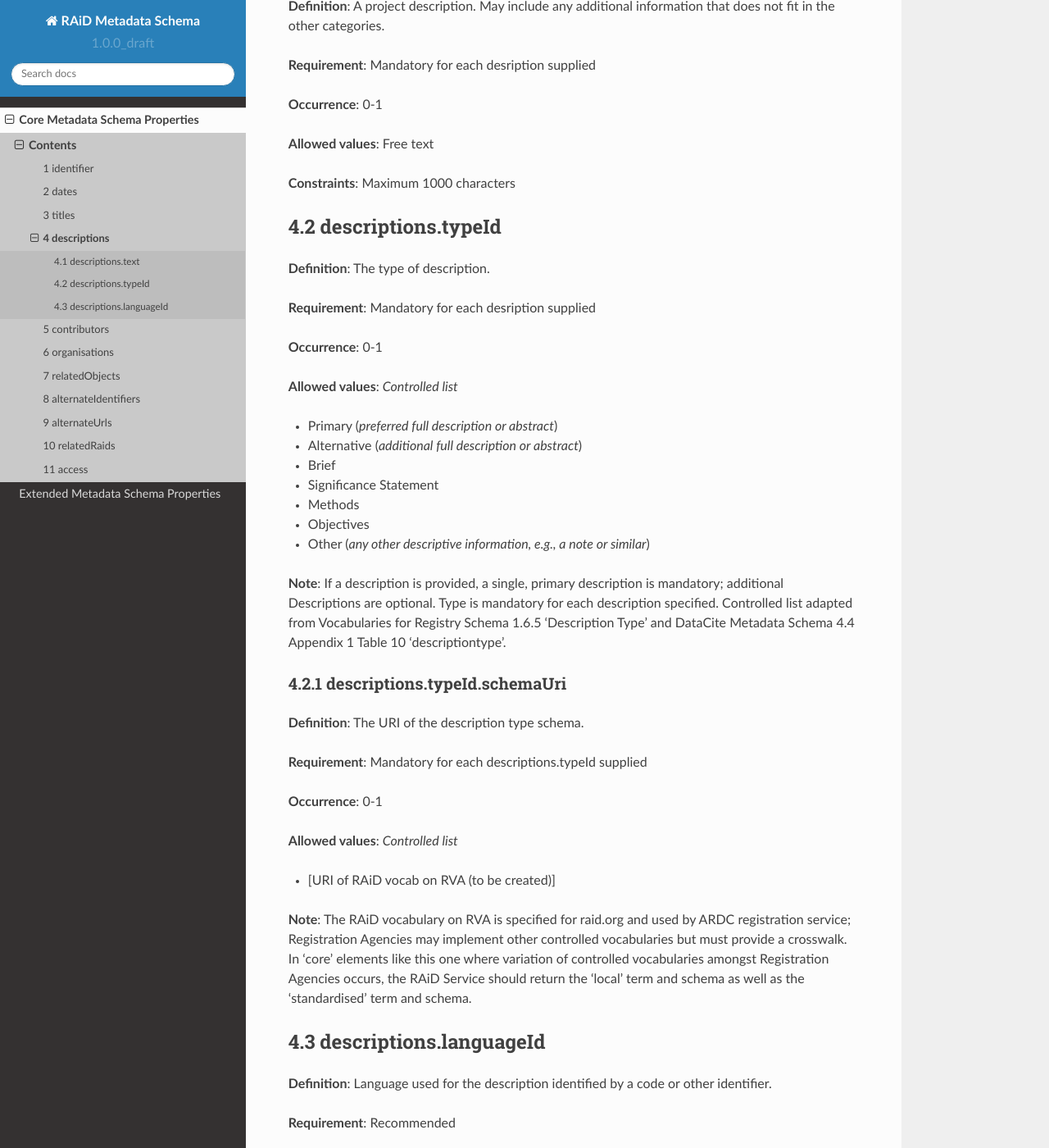
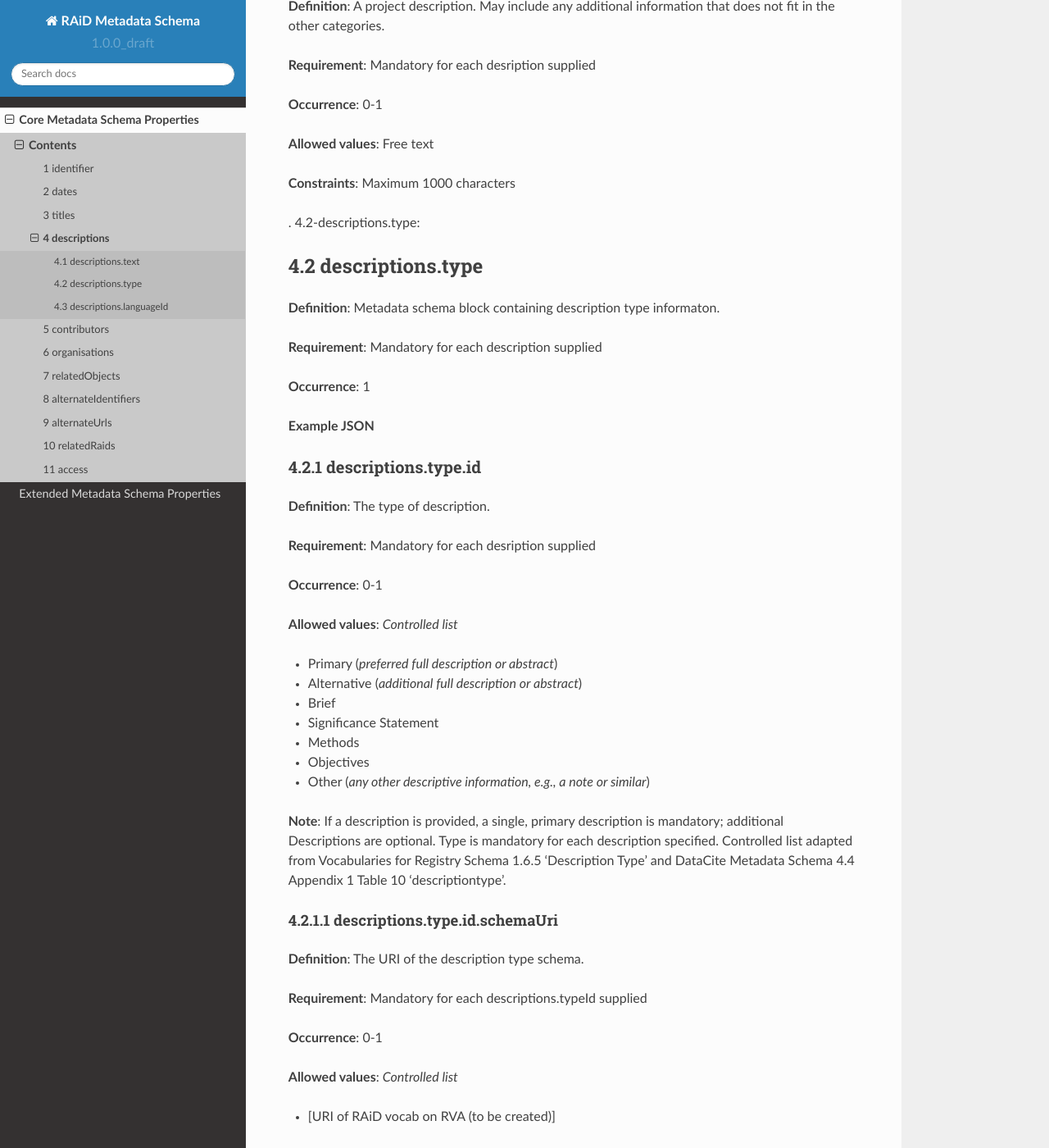
Before and after one commit to au-research/raid-metadata, a Sphinx documentation site: the page built from rtd/docs/source/core/descriptions.rst, in a window 1280 px wide and 1400 px high, scrolled down 536 px. Shown: the whole window at 82% size. Built offline with Sphinx 7.4.7 and the Read the Docs theme 2.0.0, drawn with Linux system fonts in a browser that asks for light colours; pages that are not in the unit, such as notebooks, are missing from menus; some of the changed text lies outside the part shown.

Commit message:
standardise use of sub-blocks across pages; fix other minor errors

```diff
--- a/rtd/docs/source/core/access.rst
+++ b/rtd/docs/source/core/access.rst
@@ -26,7 +26,6 @@
 **Occurrence**: 1
 
 **Example JSON**
-
 
 .. _11.2-access.typeId:
 
--- a/rtd/docs/source/core/descriptions.rst
+++ b/rtd/docs/source/core/descriptions.rst
@@ -29,10 +29,23 @@
 
 **Constraints**: Maximum 1000 characters
 
-.. _4.2-descriptions.typeId:
+. 4.2-descriptions.type:
 
-4.2 descriptions.typeId
------------------------
+4.2 descriptions.type
+---------------------
+
+**Definition**: Metadata schema block containing description type informaton.
+
+**Requirement**: Mandatory for each description supplied
+
+**Occurrence**: 1
+
+**Example JSON**
+
+.. _4.2.1-descriptions.type.id:
+
+4.2.1 descriptions.type.id
+^^^^^^^^^^^^^^^^^^^^^^^^^^
 
 **Definition**: The type of description.
 
@@ -52,10 +65,10 @@
 
 **Note**: If a description is provided, a single, primary description is mandatory; additional Descriptions are optional. Type is mandatory for each description specified. Controlled list adapted from Vocabularies for Registry Schema 1.6.5 'Description Type' and DataCite Metadata Schema 4.4 Appendix 1 Table 10 'descriptiontype'.
 
-.. _4.2.1-descriptions.typeId.schemaUri:
+.. _4.2.1.1-descriptions.type.id.schemaUri:
 
-4.2.1 descriptions.typeId.schemaUri
-^^^^^^^^^^^^^^^^^^^^^^^^^^^^^^^^^^^
+4.2.1.1 descriptions.type.id.schemaUri
+~~~~~~~~~~~~~~~~~~~~~~~~~~~~~~~~~~~~~~
 
 **Definition**: The URI of the description type schema.
 
@@ -86,9 +99,9 @@
 
 **Note**: Currently limited to ISO 649-4 three-letter code.
 
-.. _4.3.1-descriptions.languageID.schemaUri:
+.. _4.3.1-descriptions.languageId.schemaUri:
 
-4.3.1 descriptions.languageID.schemaUri
+4.3.1 descriptions.languageId.schemaUri
 ^^^^^^^^^^^^^^^^^^^^^^^^^^^^^^^^^^^^^^^
 
 **Definition**: The URI of the language identifier schema.
```
Also changed, not shown: rtd/docs/source/core/identifier.rst (+4 -4 lines), rtd/docs/source/core/titles.rst (+19 -6 lines).
